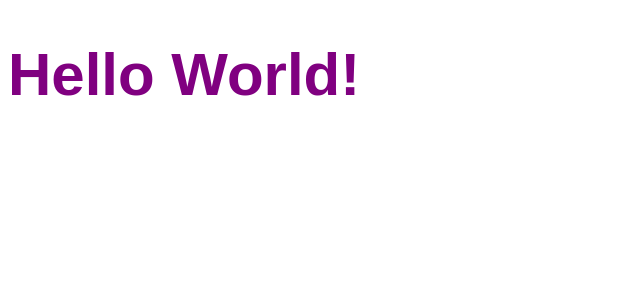
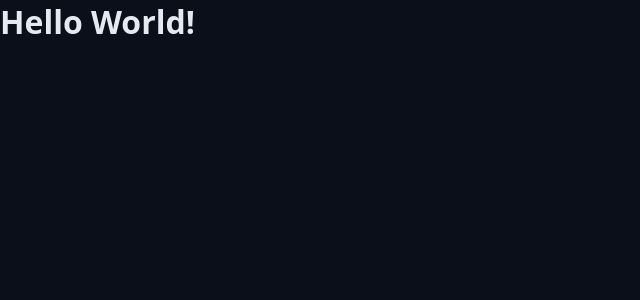
Before and after one commit to marcelopajr/chronos-pomodoro, a React (Vite) app: page / in a window 1280 px wide. Shown: the top 300 px of the page, without its empty margins (0-640 px from the left). Built offline with nearby package versions, Linux system fonts and the light colour scheme.

Commit message:
styles: add theme and global styles

```diff
--- a/src/styles/global.css
+++ b/src/styles/global.css
@@ -1,8 +1,17 @@
-body {
-  font-family: sans-serif;
-  font-size: 30px;
+* {
+  margin: 0;
+  padding: 0;
+  box-sizing: border-box;
 }
 
-h1 {
-  color: purple;
+html {
+  font-size: 62.5%;
 }
+
+body {
+  font-family: system-ui, -apple-system, BlinkMacSystemFont, 'Segoe UI', Roboto,
+    Oxygen, Ubuntu, Cantarell, 'Open Sans', 'Helvetica Neue', sans-serif;
+  font-size: 1.6rem; /* 16px */
+  background: var(--gray-900);
+  color: var(--text-default);
+}
--- a/src/styles/theme.css
+++ b/src/styles/theme.css
@@ -1,3 +1,37 @@
 :root {
-  --primary: pink;
+  --gray-100: #e6e9f0;
+  --gray-200: #cdd3e1;
+  --gray-300: #aab3cc;
+  --gray-400: #555f7d;
+  --gray-500: #454f6a;
+  --gray-600: #363d56;
+  --gray-700: #272f43;
+  --gray-800: #181f2e;
+  --gray-900: #0a0f1a;
+
+  --primary-light: #4de7b7;
+  --primary: #0da170;
+  --primary-dark: #065f46;
+
+  --link-color: #10b981;
+  --link-hover: #0b8a60;
+
+  --success: #22c55e;
+  --warning: #eab308;
+  --error: #991b1b;
+  --info: #0ea5e9;
+
+  --text-over-primary: #0a0f1a;
+  --text-over-primary-dark: #e6e9f0;
+  --text-over-primary-light: #0a0f1a;
+  --text-over-success: #0a0f1a;
+  --text-over-warning: #0a0f1a;
+  --text-over-error: #e6e9f0;
+  --text-over-info: #0a0f1a;
+
+  --text-default: #e6e9f0;
+  --text-muted: #aab3cc;
+
+  --disabled: #555f7d;
+  --text-disabled: #aab3cc;
 }
```
